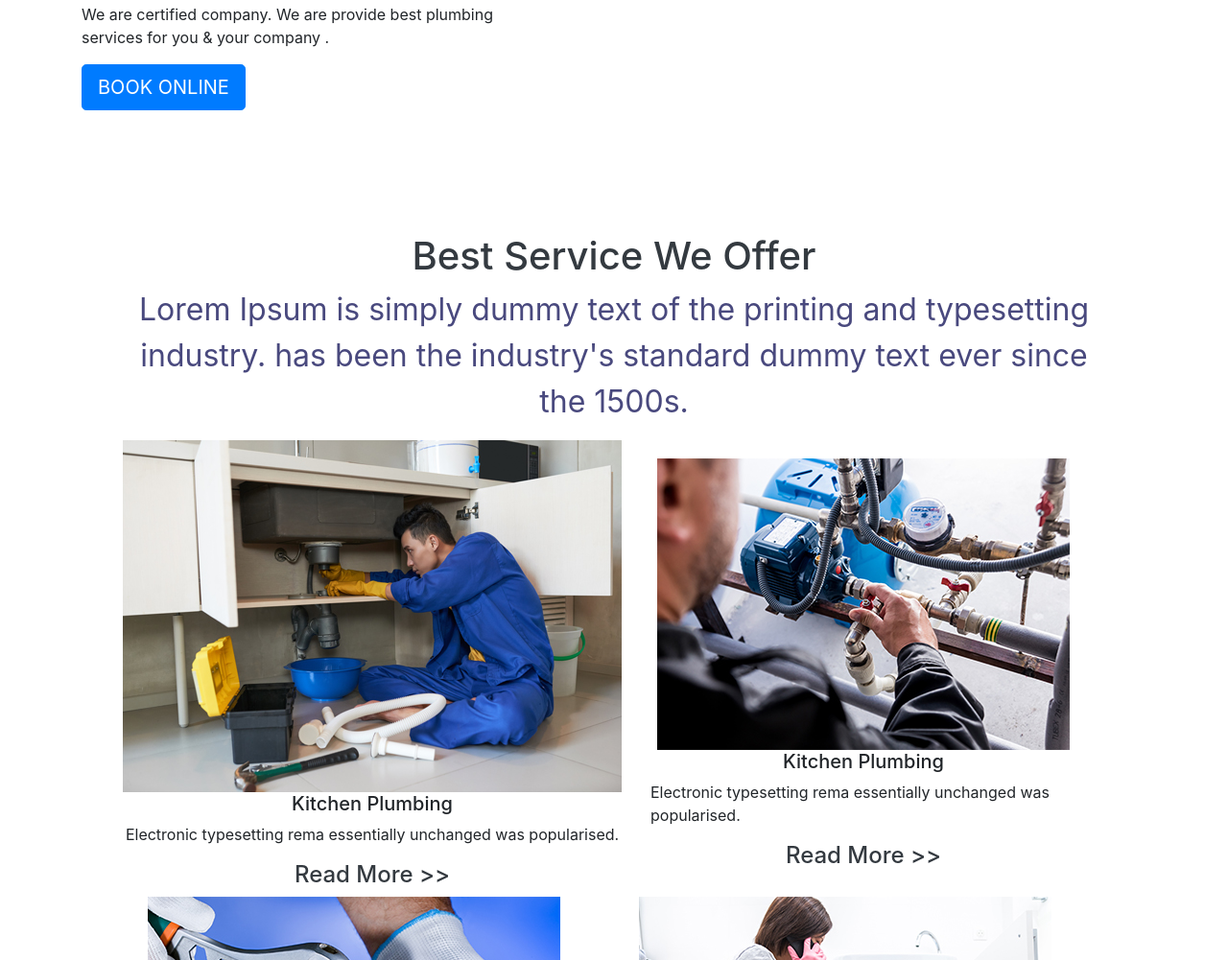
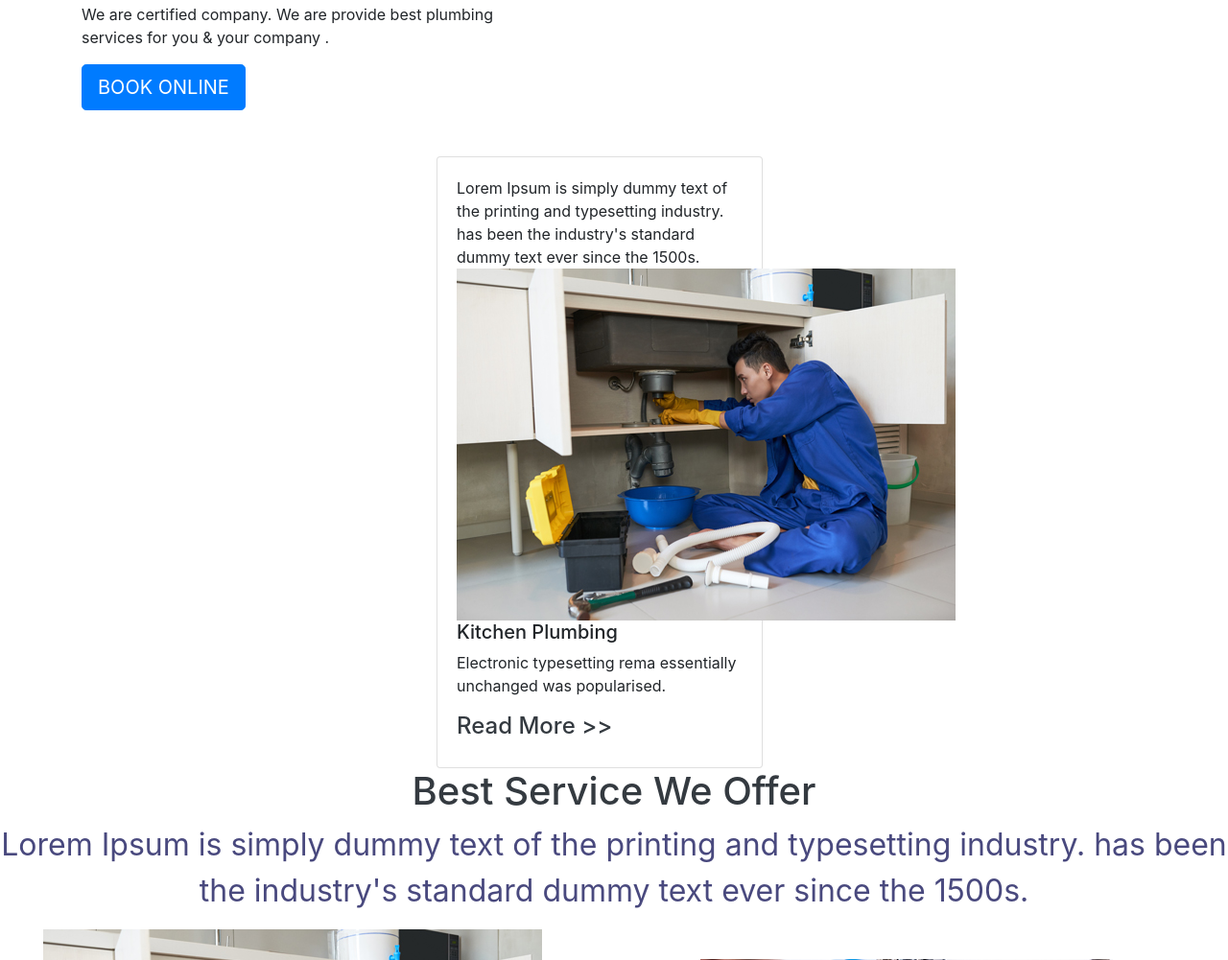
Before and after one commit to Morny05/plombier, a plain HTML site: page farma.html in a window 1280 px wide. Shown: the part 554-1555 px from the top of the page at 96% size. Drawn offline with nearby package versions, Linux system fonts and the light colour scheme.

Commit message:
Modify in Best service

```diff
--- a/farma.html
+++ b/farma.html
@@ -71,7 +71,23 @@
         <button class="btn btn-primary btn-lg">BOOK ONLINE</button>
     </div><br/><br/>
 
-    <section class="service">
+
+
+    <div class="container">
+      <div class="row justify-content-center">
+        <div class="col-sm-4">
+          <div class="card mx-auto" >
+            <div class="card-body" >
+              Lorem Ipsum is simply dummy text of the printing and typesetting industry. has been the industry's standard dummy text ever since the 1500s.
+                <img src="./images/1.jpg"  alt=""style="50%"/>
+                    <h5 className='card-title'>Kitchen Plumbing</h5>
+                    <p className='card-text'>Electronic typesetting rema essentially unchanged was popularised.</p>
+                    <a href="#"><h4 class="text-dark">Read More >></h4></a>
+            </div>
+          </div>
+        </div>
+      </div>
+    </div>
       <div class="title">
         <h1 class="text-dark fw-bolder">Best Service We Offer</h1>
         <p class="l">Lorem Ipsum is simply dummy text of the printing and typesetting industry. has been the industry's standard dummy text ever since the 1500s.</p>
@@ -79,10 +95,10 @@
       <div class="row">
         <div class="col">
           <img src="./images/1.jpg" className='card' alt=""/>
-          <h5 className='card-title'>Kitchen Plumbing</h5>
-          <p className='card-text'>Electronic typesetting rema essentially unchanged was popularised.</p>
-          <a href="#"><h4 class="text-dark">Read More >></h4></a>
-        </div>
+                    <h5 className='card-title'>Kitchen Plumbing</h5>
+                    <p className='card-text'>Electronic typesetting rema essentially unchanged was popularised.</p>
+                    <a href="#"><h4 class="text-dark">Read More >></h4></a>
+                  </div>
         <div class="col">
           <img src="./images/2.jpg" className='card' alt=""/>
           <h5 className='card-title'>Kitchen Plumbing</h5>
@@ -108,7 +124,6 @@
           <a href="#"><h4 class="text-dark">Read More >></h4></a>
         </div>
       </div>
-    </section>
 
     <section class="service">
       <div class="container">
@@ -177,7 +192,7 @@
 
       <div class="container">
         <div class="row justify-content-center">
-          <div class="col-sm-4" style="width: 18rem;">
+          <div class="col-sm-4">
             <div class="card mx-auto" >
               <div class="card-body" >
                 <p class="card-text">Some quick example text to build on the
```
